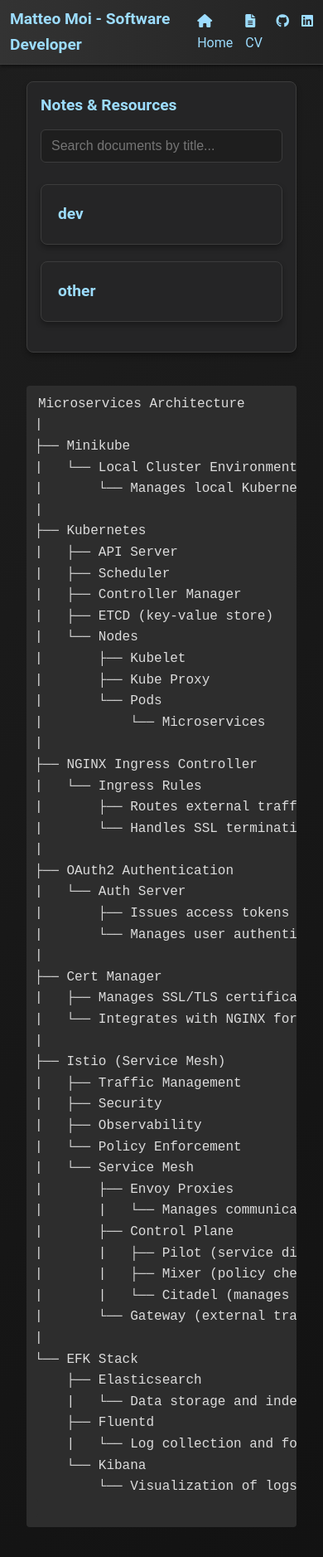
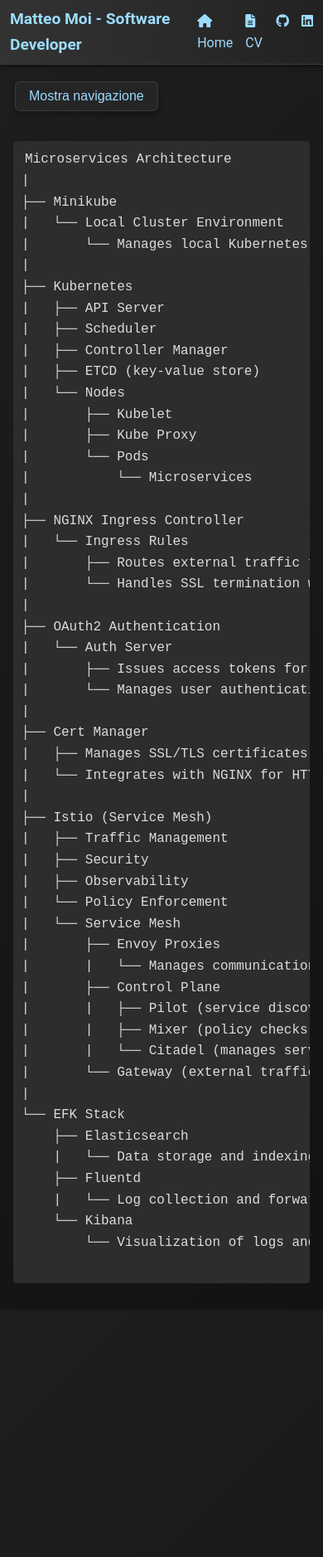
Before and after one commit to Jok98/Jok98.github.io, a Jekyll site: the page built from notes/dev/architecture.md, in a window 390 px wide. Shown: the whole page at 83% size. Built offline with Jekyll 4.4.1, drawn with Linux system fonts in a browser that asks for light colours; after the commit the page ends 1579 px from its top, so only the background shows below that.

Commit message:
implement sidebar toggle functionality and update layout for improved user experience

```diff
--- a/_layouts/default.html
+++ b/_layouts/default.html
@@ -24,8 +24,13 @@
         {{ content }}
     </main>
 {% else %}
-    <div class="page-layout">
-        <aside class="notes-sidebar">
+    <div class="sidebar-controls">
+        <button type="button" id="sidebar-toggle" class="sidebar-toggle" aria-expanded="false" aria-controls="notes-sidebar">
+            <span class="toggle-label">Mostra navigazione</span>
+        </button>
+    </div>
+    <div class="page-layout sidebar-collapsed">
+        <aside id="notes-sidebar" class="notes-sidebar" aria-hidden="true">
             <h2 class="sidebar-title">Notes &amp; Resources</h2>
             <div id="search-container">
                 <input type="text" id="search-input" placeholder="Search documents by title...">
--- a/assets/css/default_style.css
+++ b/assets/css/default_style.css
@@ -380,7 +380,6 @@
 
 .page-layout {
   display: grid;
-  grid-template-columns: minmax(320px, 1fr) minmax(0, 2fr);
   align-items: start;
   gap: 24px;
   width: 100%;
@@ -388,6 +387,22 @@
   margin: 0;
   padding: 20px 32px;
   box-sizing: border-box;
+}
+
+.page-layout.sidebar-expanded {
+  grid-template-columns: minmax(320px, 1fr) minmax(0, 2fr);
+}
+
+.page-layout.sidebar-collapsed {
+  grid-template-columns: 1fr;
+}
+
+.page-layout.sidebar-collapsed .notes-sidebar {
+  display: none;
+}
+
+.page-layout.sidebar-collapsed .content-area {
+  grid-column: 1 / -1;
 }
 
 .notes-sidebar {
@@ -402,6 +417,43 @@
   overflow-y: auto;
   position: sticky;
   top: 90px;
+}
+
+.sidebar-controls {
+  display: flex;
+  justify-content: flex-start;
+  padding: 20px 32px 0;
+}
+
+.sidebar-toggle {
+  display: inline-flex;
+  align-items: center;
+  gap: 8px;
+  padding: 8px 16px;
+  border-radius: 6px;
+  border: 1px solid #3c3c3c;
+  background-color: #252526;
+  color: #9cdcfe;
+  cursor: pointer;
+  transition: background-color 0.2s ease, border-color 0.2s ease, color 0.2s ease;
+}
+
+.sidebar-toggle:hover,
+.sidebar-toggle:focus {
+  background-color: #1e1e1e;
+  border-color: #007acc;
+  color: #ffffff;
+}
+
+.sidebar-toggle:focus {
+  outline: none;
+  box-shadow: 0 0 0 2px rgba(0, 122, 204, 0.35);
+}
+
+.sidebar-toggle[aria-expanded="true"] {
+  background-color: #007acc;
+  border-color: #1e90ff;
+  color: #ffffff;
 }
 
 .sidebar-title {
@@ -449,7 +501,16 @@
 }
 
 @media (max-width: 900px) {
+  .sidebar-controls {
+    padding: 16px 16px 0;
+  }
+
   .page-layout {
+    padding: 16px;
+  }
+
+  .page-layout.sidebar-expanded,
+  .page-layout.sidebar-collapsed {
     grid-template-columns: 1fr;
   }
 
--- a/assets/script/script.js
+++ b/assets/script/script.js
@@ -95,6 +95,44 @@
   }
 
 
+  const sidebarLayout = document.querySelector('.page-layout');
+  const sidebarToggle = document.getElementById('sidebar-toggle');
+  const notesSidebar = document.getElementById('notes-sidebar');
+
+  if (sidebarLayout && sidebarToggle && notesSidebar) {
+    const collapsedClass = 'sidebar-collapsed';
+    const expandedClass = 'sidebar-expanded';
+    const label = sidebarToggle.querySelector('.toggle-label');
+
+    const setState = (expanded) => {
+      if (expanded) {
+        sidebarLayout.classList.add(expandedClass);
+        sidebarLayout.classList.remove(collapsedClass);
+        notesSidebar.setAttribute('aria-hidden', 'false');
+        sidebarToggle.setAttribute('aria-expanded', 'true');
+        if (label) {
+          label.textContent = 'Nascondi navigazione';
+        }
+      } else {
+        sidebarLayout.classList.add(collapsedClass);
+        sidebarLayout.classList.remove(expandedClass);
+        notesSidebar.setAttribute('aria-hidden', 'true');
+        sidebarToggle.setAttribute('aria-expanded', 'false');
+        if (label) {
+          label.textContent = 'Mostra navigazione';
+        }
+      }
+    };
+
+    setState(false);
+
+    sidebarToggle.addEventListener('click', () => {
+      const isExpanded = sidebarLayout.classList.contains(expandedClass);
+      setState(!isExpanded);
+    });
+  }
+
+
   function createSectionElement(section) {
     const details = document.createElement("details");
     details.classList.add("section");
```
